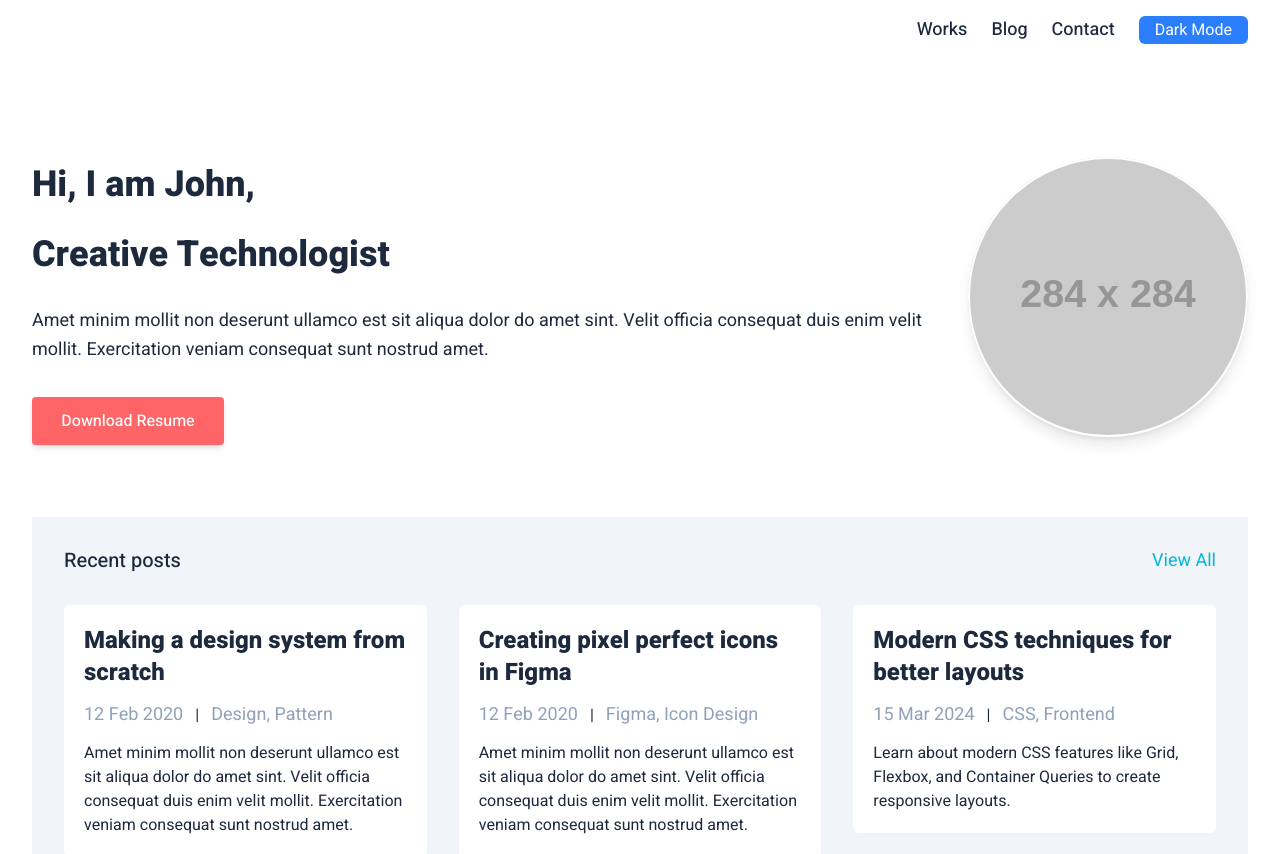
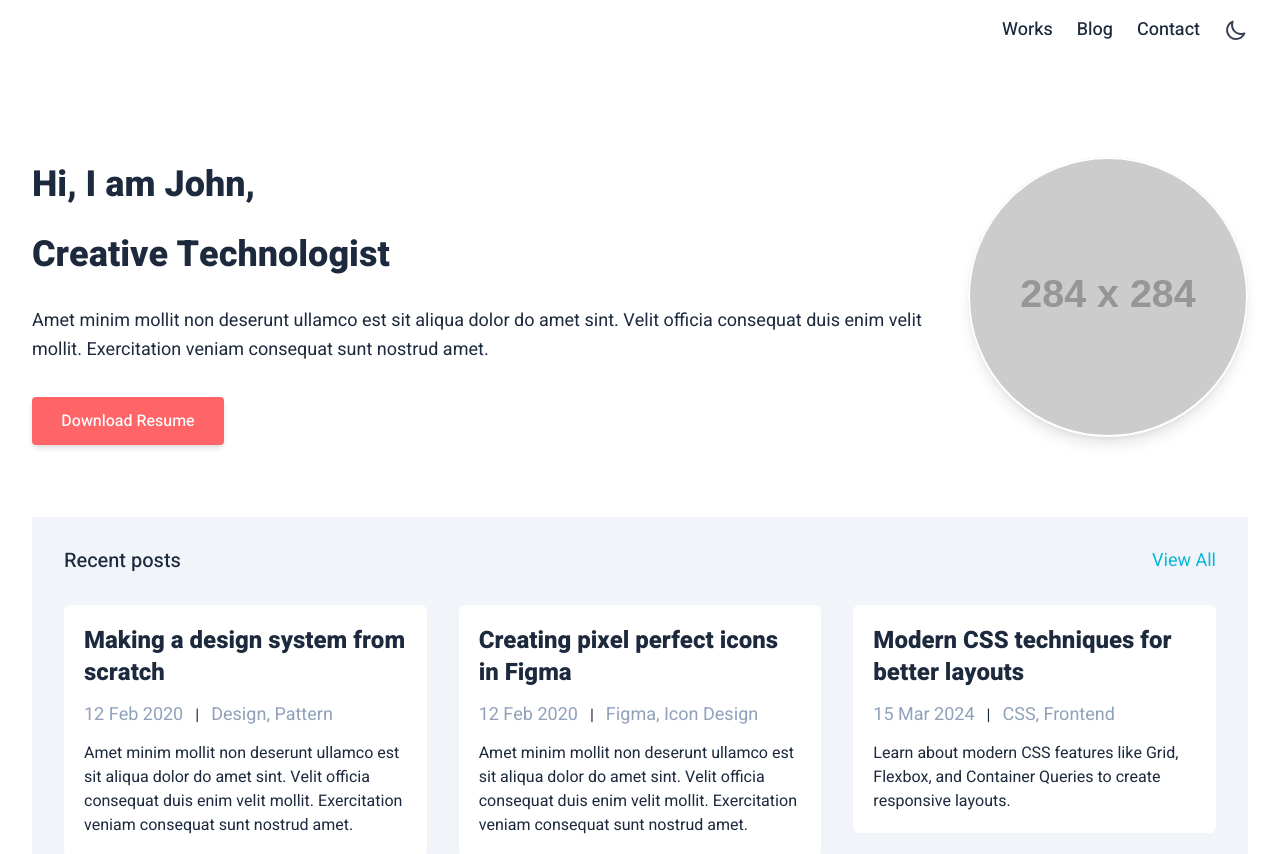
Before and after one commit to ahmedBilal5/portfolio, a Next.js app: page /Home in a window 1280 px wide. Shown: the top 854 px of the page. Built offline with nearby package versions, Linux system fonts and the light colour scheme.

Commit message:
fix: theme button

```diff
--- a/app/_components/navBar.tsx
+++ b/app/_components/navBar.tsx
@@ -1,36 +1,38 @@
 import Link from "next/link";
-import { ThemeButtonFinal } from "./themeButton";
+import {  ThemeButton } from "./themeButton";
 
 interface NavItemProps {
-    title: string,
-    href: string
+  title: string;
+  href: string;
 }
 
-
-const NavBar =  () => {
+const NavBar = () => {
   const navItems = [
     {
-        title: 'Works',
-        href: '',
+      title: "Works",
+      href: "",
     },
     {
-        title: 'Blog',
-        href: '',
+      title: "Blog",
+      href: "",
     },
     {
-        title: 'Contact',
-        href: '',
+      title: "Contact",
+      href: "",
     },
   ];
   const navLinks = navItems.map((navItem) => (
-                    <Link key={navItem.title} href={navItem.href} className="text-slate-800 text-lg font-medium cursor-pointer hover:text-red-400">
+    <Link
+      key={navItem.title}
+      href={navItem.href}
+      className="text-slate-800 text-lg font-medium cursor-pointer hover:text-red-400"
+    >
       {navItem.title}
     </Link>
   ));
 
-    return   (
+  return (
     <div className="sticky top-0 z-10 bg-white/90 mt-2 py-2 md:mb-16.5 mb-7 flex flex-row justify-end gap-8 ">
-
       <input type="checkbox" id="menu-toggle" className="peer hidden" />
 
       <ul
@@ -39,18 +41,14 @@ const NavBar =  () => {
                             md:hidden"
       >
         {navLinks}
-            <ThemeButtonFinal/>
+        <ThemeButton />
+        {/* <StaticThemeButtonOther/> */}
       </ul>
 
-
-            <ul
-                className="hidden md:flex md:flex-row md:space-x-6 md:translate-x-0 md:pt-0 md:space-y-0 md:bg-transparent md:shadow-none"
-            >
+      <ul className="hidden md:flex md:flex-row md:space-x-6 md:translate-x-0 md:pt-0 md:space-y-0 md:bg-transparent md:shadow-none">
         {navLinks}
-            <ThemeButtonFinal/>
+        <ThemeButton />
       </ul>
-
-
 
       {/* Hamburger Icon (hidden on md and up) */}
       <label
@@ -64,8 +62,7 @@ const NavBar =  () => {
         <span className="block h-1 bg-[#0e2431] rounded transition-transform duration-200"></span>
         <span className="block h-1 bg-[#0e2431] rounded transition-transform duration-300 origin-bottom-left"></span>
       </label>
-
     </div>
-)
-}
+  );
+};
 export default NavBar;
--- a/app/_components/themeButton.tsx
+++ b/app/_components/themeButton.tsx
@@ -4,45 +4,37 @@ import { useTheme } from "next-themes";
 import { useEffect, useState } from "react";
 
 interface ThemeButtonProps {
-  themeName: string;
-  currentTheme: string | undefined;
-  onClick: () => void;
-  label: string;
+  currentTheme: Themes;
+  onClick?: () => void;
+
 }
 
-interface StaticThemeButtonProps {
-  label: string;
+enum Themes {
+  DARK= "dark",
+  LIGHT="light"
 }
 
-const ThemeButton = ({
-  themeName,
-  currentTheme,
-  onClick,
-  label,
-}: ThemeButtonProps) => {
+export const CrescentButton = ({currentTheme, onClick}: ThemeButtonProps) => {
   return (
-    <button
-      onClick={onClick}
-      className={`flex items-center cursor-pointer px-4 rounded-md transition-colors ${
-        currentTheme === themeName
-          ? "bg-blue-500 text-white"
-          : "bg-gray-200 text-gray-800 hover:bg-gray-300 dark:bg-gray-700 dark:text-gray-200 dark:hover:bg-gray-600"
-      }`}
-    >
-      {label}
+    <button onClick={onClick}>
+    <svg width="24" height="24" viewBox="0 0 24 24" fill="none" xmlns="http://www.w3.org/2000/svg" className={`w-6 h-6 transition-colors duration-300 ${
+          currentTheme === Themes.DARK ? "fill-[#C2C5DE] stroke-[#C2C5DE]" : "fill-none stroke-[#374151]"
+        }`}
+>
+      <g clip-path="url(#clip0_2516_169)">
+      <path d="M20.3541 15.354C18.7173 16.0122 16.9232 16.1748 15.1948 15.8217C13.4663 15.4686 11.8797 14.6153 10.6323 13.3678C9.38484 12.1204 8.53151 10.5338 8.17839 8.80535C7.82527 7.0769 7.98791 5.28277 8.64611 3.646C6.70782 4.42673 5.10148 5.85739 4.10244 7.69272C3.1034 9.52805 2.77391 11.6537 3.17043 13.7054C3.56695 15.757 4.6648 17.6069 6.27577 18.9378C7.88674 20.2687 9.9105 20.9977 12.0001 21C13.797 21.0001 15.5529 20.4624 17.0417 19.4562C18.5305 18.45 19.6841 17.0213 20.3541 15.354Z" stroke-width="2" stroke-linecap="round" stroke-linejoin="round"/>
+      </g>
+      <defs>
+      <clipPath id="clip0_2516_169">
+      <rect width="24" height="24" fill="white"/>
+      </clipPath>
+      </defs>
+    </svg>
     </button>
-  );
-};
+  )
+}
 
-const StaticThemeButton = ({ label }: StaticThemeButtonProps) => {
-  return (
-    <button className="flex items-center cursor-pointer px-4 py-2 rounded-md bg-gray-200 text-gray-800 dark:bg-gray-700 dark:text-gray-200">
-      {label}
-    </button>
-  );
-};
-
-export const ThemeButtonFinal = () => {
+export const ThemeButton = () => {
   const { theme, setTheme, resolvedTheme } = useTheme();
   const [mounted, setMounted] = useState<boolean>(false);
 
@@ -50,11 +42,6 @@ export const ThemeButtonFinal = () => {
     id: string;
     label: string;
   }
-
-  const themes: ThemeOption[] = [
-    { id: "light", label: "Light Mode" },
-    { id: "dark", label: "Dark Mode" },
-  ];
 
   useEffect(() => {
     setMounted(true);
@@ -73,29 +60,25 @@ export const ThemeButtonFinal = () => {
     }
   }, [mounted, theme, resolvedTheme, setTheme]);
 
-  if (!mounted) {
-    return (
-        theme === 'light' ? <StaticThemeButton key={'dark'} label={"Dark Mode"} />: <StaticThemeButton key={'light'} label={"Light Mode"} />
-    );
-  }
+  // if (!mounted) {
+  //   return (
+  //       theme === Themes.LIGHT ? <StaticCrescentButton key={Themes.LIGHT} currentTheme={Themes.LIGHT} />: <StaticCrescentButton key={Themes.DARK} currentTheme={Themes.DARK} />
+  //   );
+  // }
 
   const effectiveTheme = resolvedTheme || theme;
   console.log("effective theme: ", effectiveTheme)
   return (
-       effectiveTheme === 'dark'?
-        <ThemeButton
-          key={'dark'}
-          themeName={'dark'}
-          currentTheme={effectiveTheme}
-          onClick={() => setTheme('light')}
-          label={'Light Mode'}
+       effectiveTheme === Themes.DARK?
+        <CrescentButton
+          key={Themes.DARK}
+          currentTheme={Themes.DARK}
+          onClick={() => setTheme(Themes.LIGHT)}
         />:
-        <ThemeButton
-          key={'light'}
-          themeName={'light'}
-          currentTheme={effectiveTheme}
-          onClick={() => setTheme('dark')}
-          label={'Dark Mode'}
+        <CrescentButton
+          key={Themes.LIGHT}
+          currentTheme={Themes.LIGHT}
+          onClick={() => setTheme(Themes.DARK)}
         />
   );
 };
```
Lines whose indentation alone changed are shown as unchanged.
